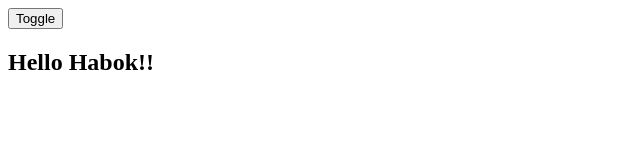
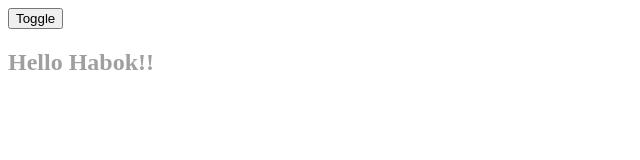
Before and after one commit to DrInnovatio/Vue3Animation, a Vue app: page / in a window 1280 px wide. Both pictures are taken after a click on the button "Toggle". Shown: the top 160 px of the page, without its empty margins (0-640 px from the left). Built offline with nearby package versions, Linux system fonts and the light colour scheme.

Commit message:
use of v-if and v-else

```diff
--- a/src/App.vue
+++ b/src/App.vue
@@ -1,7 +1,8 @@
 <template>
 <button type="button" @click="flag = !flag">Toggle</button>
-<transition name="fade">
-  <h2 v-if="flag">Hello Habok!!</h2>
+<transition name="fade" mode="out-in">
+  <h2 v-if="flag" key="main">Hello Habok!!</h2>
+  <h2 v-else key="secondary">Rawon Ammiel Park</h2>
 </transition>
 </template>
 
```
